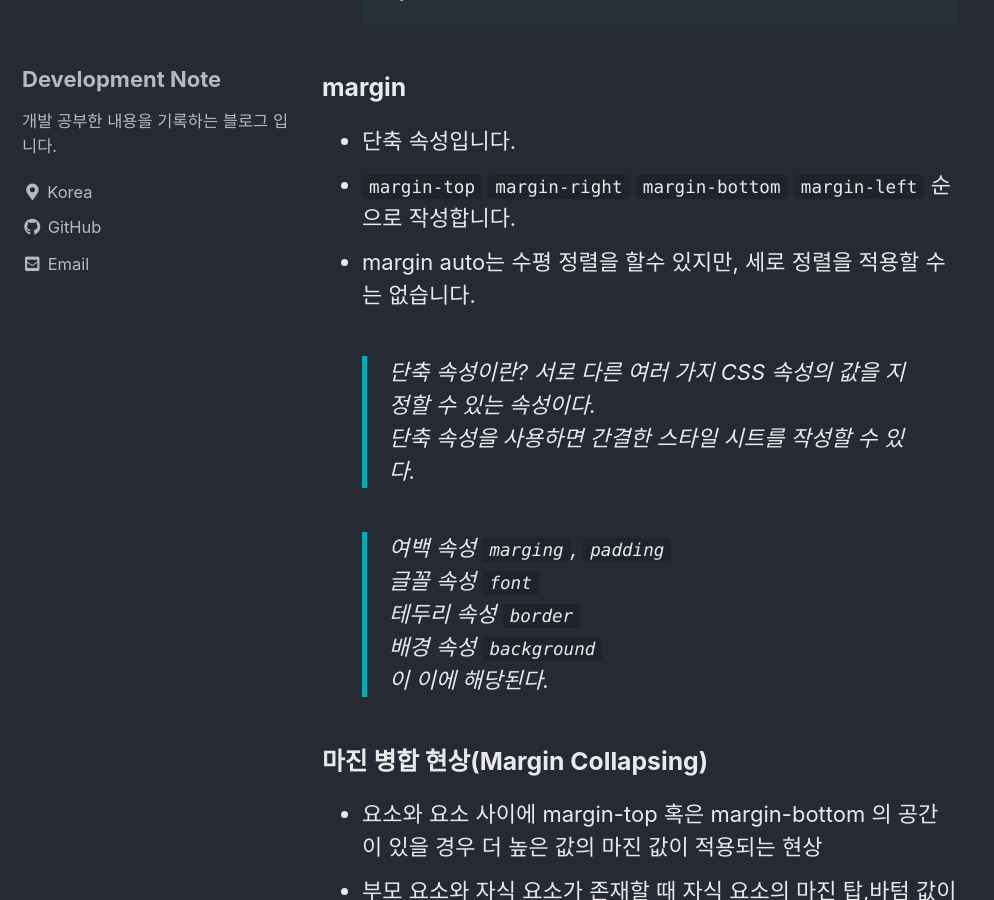
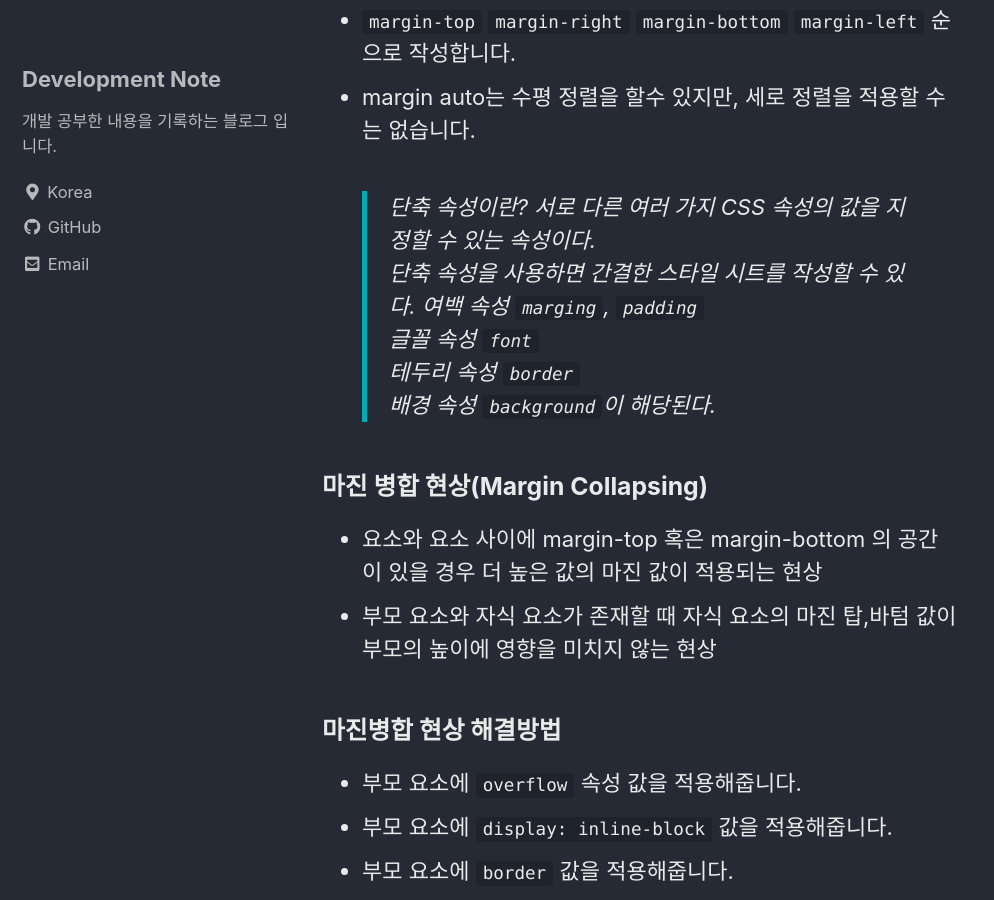
Before and after one commit to fernandokkang/fernandokkang.github.io, a Jekyll site: the page built from _posts/2024-01-09-240109record.md, in a window 1280 px wide and 900 px high, scrolled down 2388 px. Shown: the whole window, without its empty margins (0-994 px from the left). Built offline with Jekyll 4.4.1, drawn with Linux system fonts in a browser that asks for light colours; cached includes are drawn as plain includes; some of the changed text lies outside the part shown.

Commit message:
fix. 0109학습 내용 글 레이아웃 부자연스러운 것 해결

```diff
--- a/_posts/2024-01-09-240109record.md
+++ b/_posts/2024-01-09-240109record.md
@@ -12,14 +12,10 @@ toc: true
 ![](../../images/2024-01-09-240109record/css_box_model.png)
 - Html 요소를 감싸는 상자
 -  `element`, `padding`, `border`, `margin` 으로 구성
-  > `element` : 요소. 텍스트, 이미지 등 보여줄 대상
-
-  > `padding` : 패딩. element 주변 영역을 감싼다.
-
-  > `border` : 테두리. element 와 padding 을 감싸는 테두리
-
-  > `margin` : 마진. border 밖의 영역을 감싼다.
-
+   - `element` : 요소. 텍스트, 이미지 등 보여줄 대상
+   - `padding` : 패딩. element 주변 영역을 감싼다.
+   - `border` : 테두리. element 와 padding 을 감싸는 테두리
+   - `margin` : 마진. border 밖의 영역을 감싼다.
 - 인라인 박스는 박스 모델에 적의 된 일부 동작만 사용한다.
 
 ### width
@@ -51,12 +47,10 @@ toc: true
   > 단축 속성이란?
     서로 다른 여러 가지 CSS 속성의 값을 지정할 수 있는 속성이다. <br>
     단축 속성을 사용하면 간결한 스타일 시트를 작성할 수 있다.
-
   > 여백 속성 `marging`, `padding` <br>
   > 글꼴 속성 `font` <br>
   > 테두리 속성 `border` <br>
-  > 배경 속성 `background` <br>
-  > 이 이에 해당된다.
+  > 배경 속성 `background`이 해당된다.
 
 ### 마진 병합 현상(Margin Collapsing)
 - 요소와 요소 사이에 margin-top 혹은 margin-bottom 의 공간이 있을 경우 더 높은 값의 마진 값이 적용되는 현상
@@ -133,7 +127,7 @@ toc: true
 - 입력에 대한 추가 정보가 있을 경우
 
 ---
-## position
+## Position
 ### position 이란?
 - html 태그 위치를 지정해주는 속성. 이를 이용해 페이지의 레이아웃을 결정할 수 있다.
 
```
Also changed, not shown: result/2024-01-09-record-position-static.html (renamed from result/2024-01-09-record-postion-static.html).
